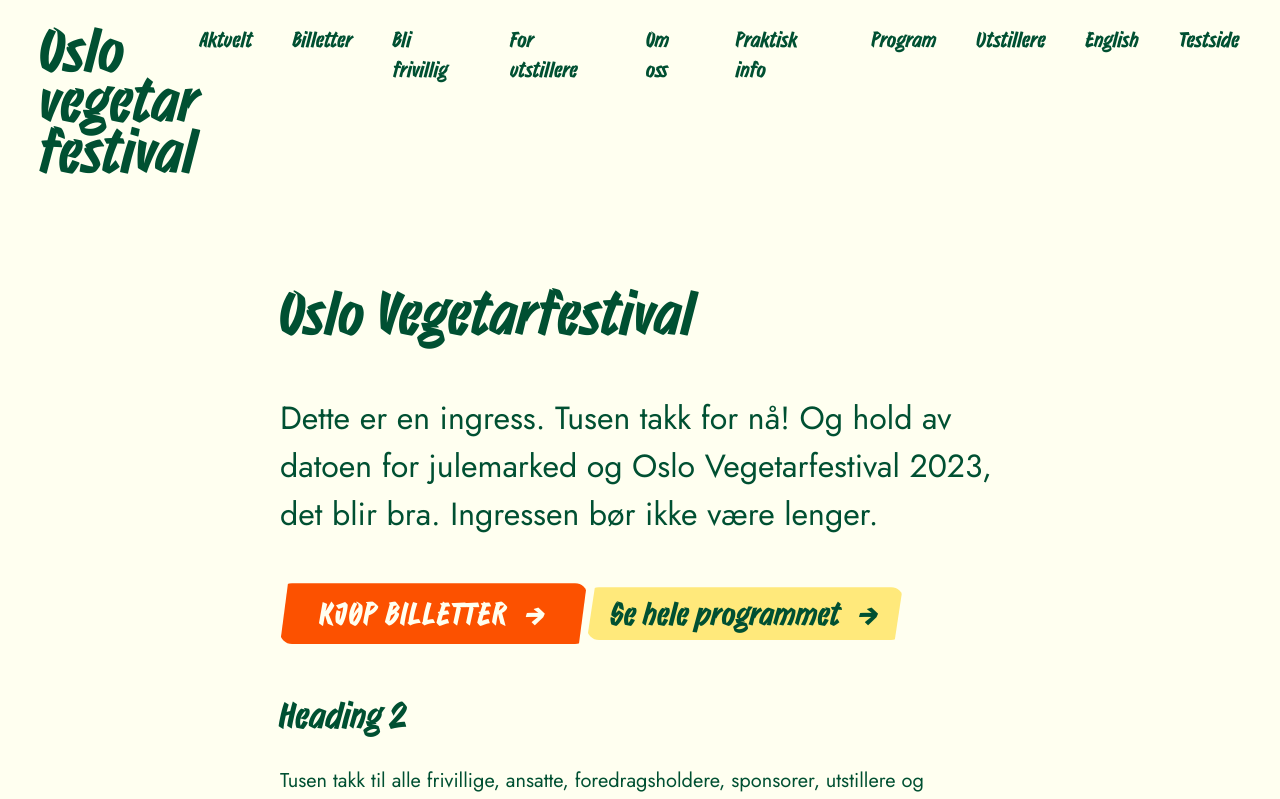
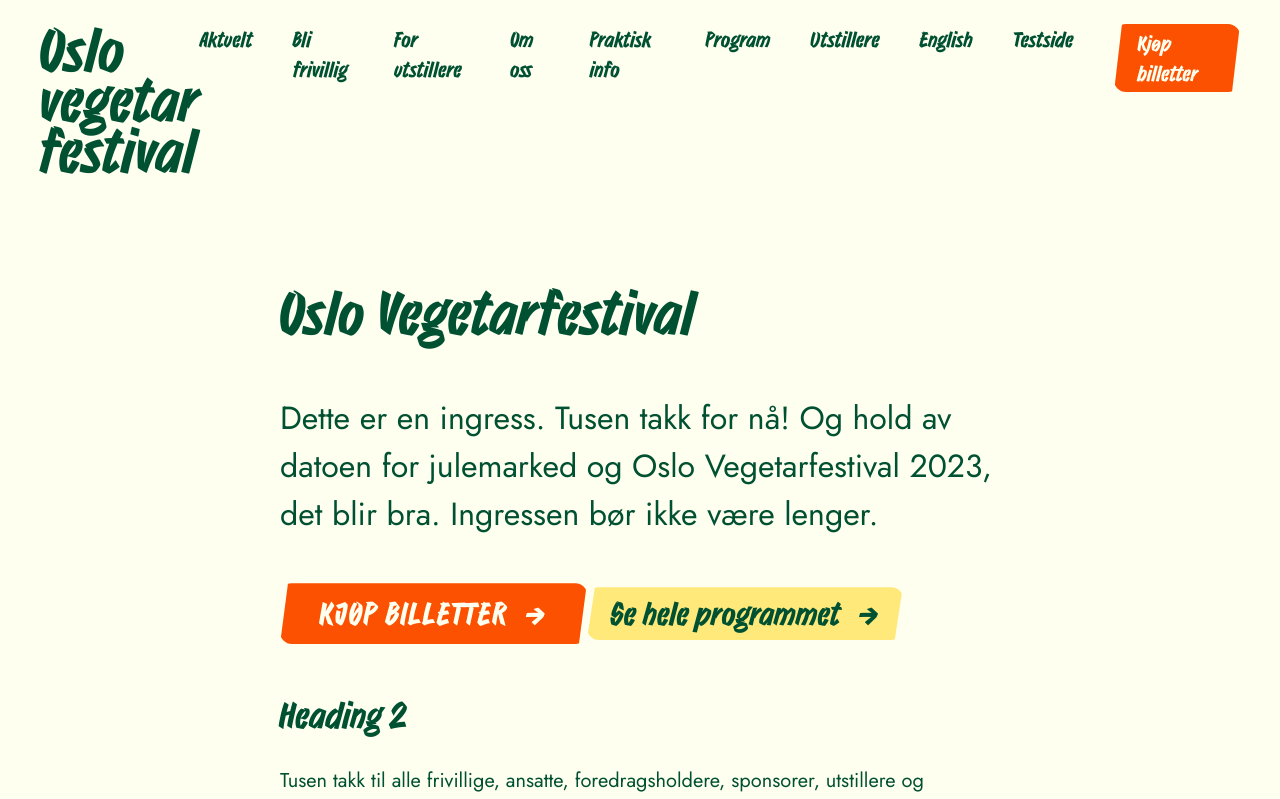
Before and after one commit to oslovegetarfestival/oslovegetarfestival.no, a Next.js app in the folder web/: page /testside in a window 1280 px wide. Shown: the top 799 px of the page. Built offline with nearby package versions, Linux system fonts and the light colour scheme.

Commit message:
make ticket link a happy button

```diff
--- a/web/components/Header/Header.module.scss
+++ b/web/components/Header/Header.module.scss
@@ -20,3 +20,20 @@
     margin-right: 0;
   }
 }
+
+.tickets {
+  padding: var(--spacing-1) var(--spacing-5);
+  background-color: var(--color-kaki);
+  color: var(--color-oatmilk);
+  text-transform: none;
+  letter-spacing: normal;
+  border-radius: var(--border-radius);
+  transition: background-color .3s ease;
+  clip-path: polygon(8px 0%, 100% 0%, calc(100% - 8px) 100%, 0% 100%);
+  &:hover {
+    background-color: var(--color-kale);
+    a {
+      text-decoration: none;
+    }
+  }
+}
--- a/web/components/Header/Header.tsx
+++ b/web/components/Header/Header.tsx
@@ -7,7 +7,7 @@
 export const Header = () => {
   return (
     <header className={styles.header}>
-      <Section width="large" verticalPadding="small">
+      <Section width="full" verticalPadding="small">
         <Flex justify="spaceBetween" align="start">
           <p className="h1">
             <Link href="/">
@@ -22,9 +22,6 @@
               <Flex justify="spaceBetween">
                 <li className={styles.menuItem}>
                   <Link href="/aktuelt">Aktuelt</Link>
-                </li>
-                <li className={styles.menuItem}>
-                  <Link href="/billetter">Billetter</Link>
                 </li>
                 <li className={styles.menuItem}>
                   <Link href="/bli-frivillig">Bli frivillig</Link>
@@ -50,6 +47,9 @@
                 <li className={styles.menuItem}>
                   <Link href="/testside">Testside</Link>
                 </li>
+                <li className={`${styles.menuItem} ${styles.tickets}`}>
+                  <Link href="/billetter">Kjøp billetter</Link>
+                </li>
               </Flex>
             </ul>
           </nav>
```
